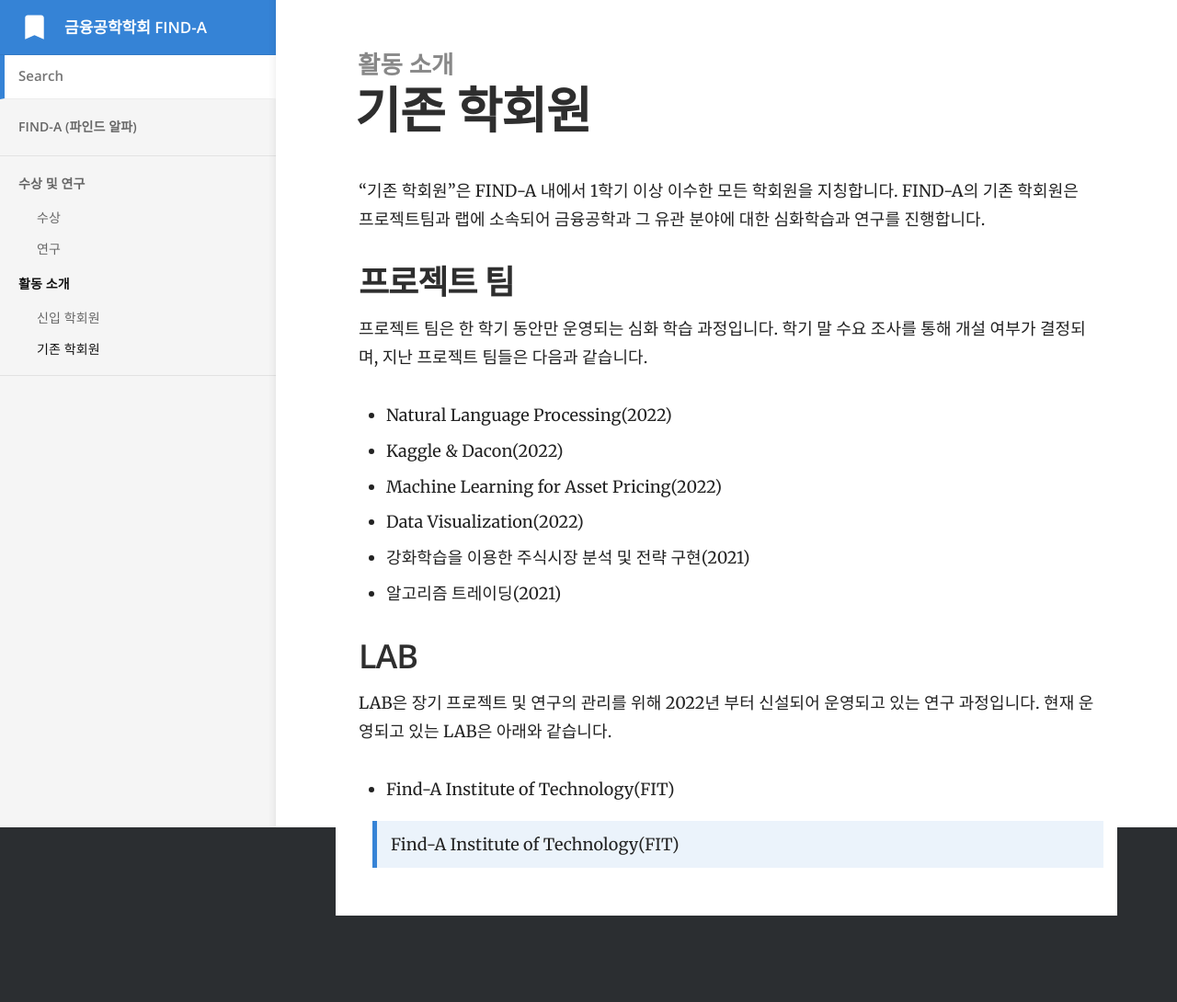
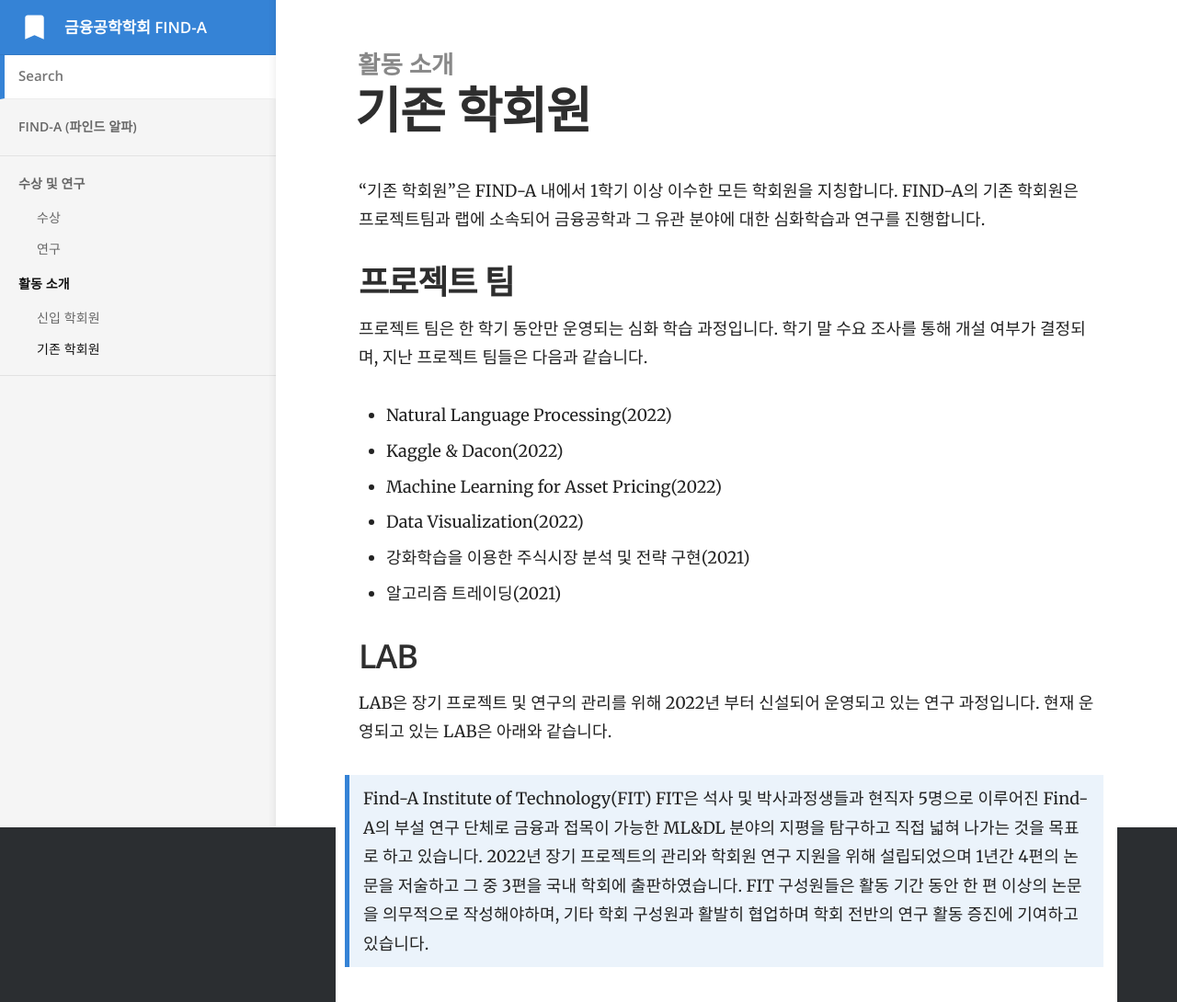
Before and after one commit to Find-A-AI/find-a-ai.github.io, a Jekyll site: the page built from _docs/활동 소개/기존 학회원.md, in a window 1280 px wide. Shown: the whole page at 92% size. Built offline with Jekyll 4.4.1, drawn with Linux system fonts in a browser that asks for light colours; before the commit the page ends 996 px from its top, so only the background shows below that.

Commit message:
Update 기존 학회원.md

```diff
--- a/_docs/활동 소개/기존 학회원.md
+++ b/_docs/활동 소개/기존 학회원.md
@@ -17,5 +17,5 @@ FIND-A의 기존 학회원은 프로젝트팀과 랩에 소속되어 금융공
 
 ## LAB
 LAB은 장기 프로젝트 및 연구의 관리를 위해 2022년 부터 신설되어 운영되고 있는 연구 과정입니다. 현재 운영되고 있는 LAB은 아래와 같습니다.
-  - Find-A Institute of Technology(FIT)
 > Find-A Institute of Technology(FIT)
+FIT은 석사 및 박사과정생들과 현직자 5명으로 이루어진 Find-A의 부설 연구 단체로 금융과 접목이 가능한 ML&DL 분야의 지평을 탐구하고 직접 넓혀 나가는 것을 목표로 하고 있습니다. 2022년 장기 프로젝트의 관리와 학회원 연구 지원을 위해 설립되었으며 1년간 4편의 논문을 저술하고 그 중 3편을 국내 학회에 출판하였습니다. FIT 구성원들은 활동 기간 동안 한 편 이상의 논문을 의무적으로 작성해야하며, 기타 학회 구성원과 활발히 협업하며 학회 전반의 연구 활동 증진에 기여하고 있습니다.
```
